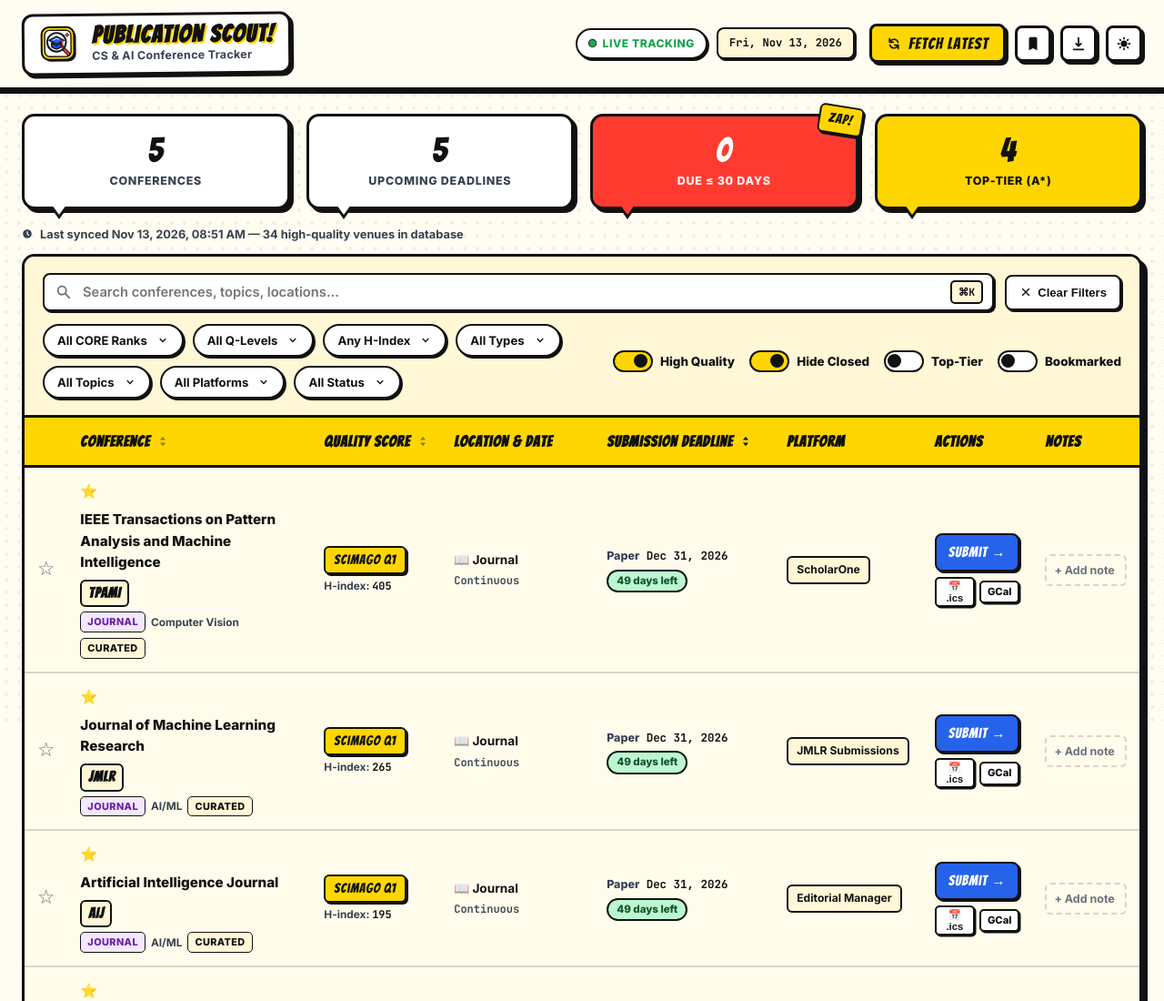
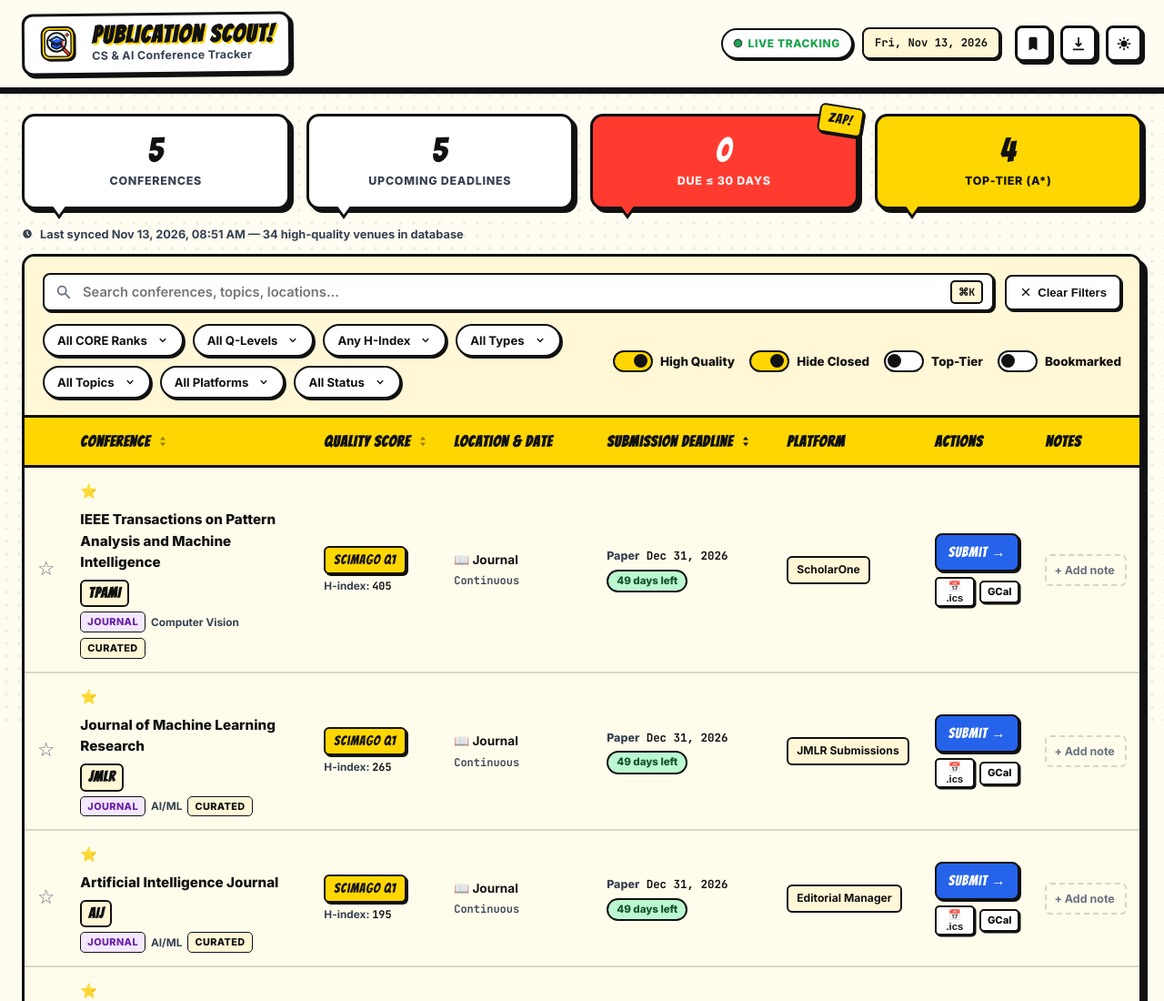
Before and after one commit to SaadhJawwadh/Conference-Tracker, a plain HTML site: page index.html in a window 1280 px wide. Shown: the top 1100 px of the page at 91% size. Drawn offline with Linux system fonts and the light colour scheme.

Commit message:
chore: remove manual fetch button and set automatic sync cron to every 3 days

```diff
--- a/index.html
+++ b/index.html
@@ -41,15 +41,6 @@
                         <div class="date-badge" id="currentDate"></div>
                     </div>
                     <div class="header-actions">
-                        <!-- Fetch Button -->
-                        <button class="btn-fetch" id="fetchBtn" title="Fetch latest conference data">
-                            <svg class="fetch-icon" viewBox="0 0 20 20" fill="currentColor" width="16" height="16">
-                                <path fill-rule="evenodd"
-                                    d="M4 2a1 1 0 011 1v2.101a7.002 7.002 0 0111.601 2.566 1 1 0 11-1.885.666A5.002 5.002 0 005.999 7H9a1 1 0 010 2H4a1 1 0 01-1-1V3a1 1 0 011-1zm.008 9.057a1 1 0 011.276.61A5.002 5.002 0 0014.001 13H11a1 1 0 110-2h5a1 1 0 011 1v5a1 1 0 11-2 0v-2.101a7.002 7.002 0 01-11.601-2.566 1 1 0 01.61-1.276z"
-                                    clip-rule="evenodd" />
-                            </svg>
-                            <span class="fetch-label">Fetch Latest</span>
-                        </button>
                         <!-- Bookmarks Toggle -->
                         <button class="btn-icon" id="bookmarksBtn" title="View bookmarked conferences" aria-label="View bookmarked conferences" aria-expanded="false" aria-controls="bookmarksPanel">
                             <svg viewBox="0 0 20 20" fill="currentColor" width="18" height="18" aria-hidden="true">
@@ -145,7 +136,7 @@
                     d="M10 18a8 8 0 100-16 8 8 0 000 16zm1-12a1 1 0 10-2 0v4a1 1 0 00.293.707l2.828 2.829a1 1 0 101.415-1.415L11 9.586V6z"
                     clip-rule="evenodd" />
             </svg>
-            <span id="lastSyncText">No sync yet – press Fetch Latest to retrieve real-time data</span>
+            <span id="lastSyncText">Syncing conference database automatically…</span>
         </div>
 
         <!-- Main Content -->
--- a/js/main.js
+++ b/js/main.js
@@ -239,7 +239,7 @@ document.addEventListener('DOMContentLoaded', async () => {
         setTheme(getTheme() === 'dark' ? 'light' : 'dark');
     });
 
-    document.getElementById('fetchBtn').addEventListener('click', () => fetchLatestData(false));
+    document.getElementById('fetchBtn')?.addEventListener('click', () => fetchLatestData(false));
     document.getElementById('searchInput').addEventListener('input', debounce(() => applyFilters(), 200));
 
     ['filterType', 'filterRank', 'filterQuartile', 'filterHIndex', 'filterTopic', 'filterPlatform', 'filterStatus', 'topTierOnly', 'bookmarkedOnly', 'qualityOnly', 'hideClosed'].forEach(id => {
```
Also changed, not shown: .github/workflows/fetch-and-deploy.yml.
